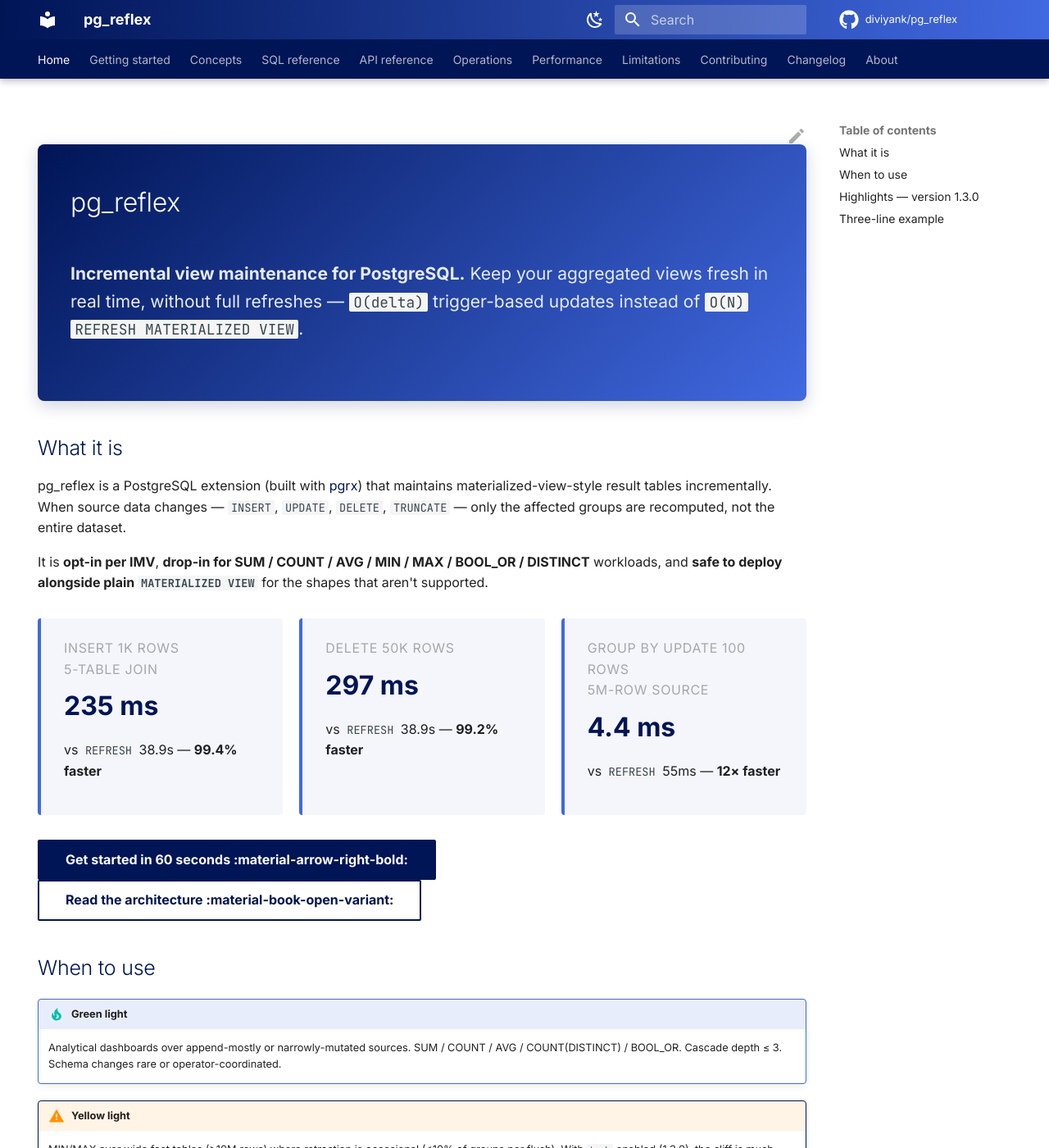
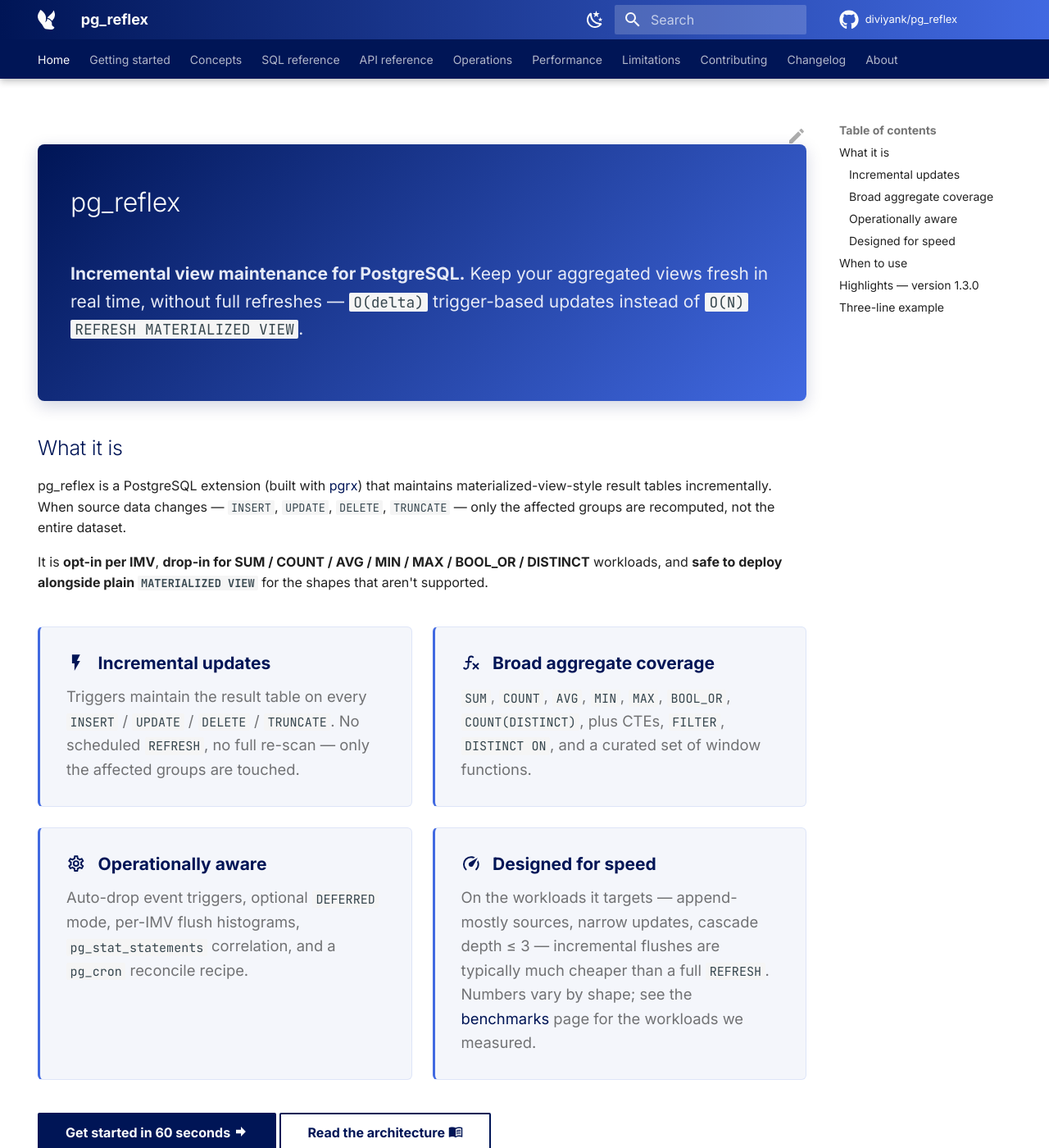
Before and after one commit to diviyank/pg_reflex, an MkDocs documentation site: the page built from docs/index.md, in a window 1280 px wide and 1400 px high. Shown: the whole window at 82% size. Built offline with MkDocs 1.6.1 and Material for MkDocs 9.7.7, drawn with Linux system fonts in a browser that asks for light colours; comment, search, counter and statistics services are not loaded; some of the changed text lies outside the part shown.

Commit message:
docs: improve home tile layout, refresh yellow light after auto-on top-K
Tile layout (overrides/stylesheets/extra.css):
- minmax 240→320px so tiles drop to 2-up at typical 1080-1280px viewports
  instead of cramming 4 narrow columns where headings wrap mid-word.
- More breathing room: 1.5rem padding, 1.25rem gap, 2rem section margin.
- Hover lift + shadow for affordance, subtle border on the card.
- text-wrap: balance on h3 to avoid lopsided heading line breaks.
- Slate (dark) variant tuned to match.

Yellow light review (docs/index.md, docs/operations/deployment-profile.md):
- Drop the "MIN/MAX cliff" yellow entry — auto-on top-K + the UPDATE
  staleness fix close it. MIN/MAX moves into the green-light bucket.
- Add UPDATE-heavy-on-top-K-MIN/MAX as the new yellow entry: scoped
  recompute on every UPDATE is the correctness guarantee but can outweigh
  heap maintenance for UPDATE-dominant workloads. Opt out via topk=0.
- Add DEFERRED >1000-IMV cascade fan-out as a yellow entry (pulled out of
  R4 in the scorecard for visibility).
- Audit risks scorecard: R3 status updated to "auto-enabled" (was "opt-in").
- Highlights — version 1.3.0: top-K bullet rewritten to reflect auto-on.

Bundled: pre-existing index.md restructure from bench-grid to feature-grid,
mkdocs logo + favicon wiring, docs/assets/logo.png.

Co-Authored-By: Claude Opus 4.7 (1M context) <noreply@anthropic.com>

```diff
--- a/docs/index.md
+++ b/docs/index.md
@@ -18,24 +18,26 @@ pg_reflex is a PostgreSQL extension (built with [pgrx](https://github.com/pgcent
 
 It is **opt-in per IMV**, **drop-in for SUM / COUNT / AVG / MIN / MAX / BOOL_OR / DISTINCT** workloads, and **safe to deploy alongside plain `MATERIALIZED VIEW`** for the shapes that aren't supported.
 
-<div class="reflex-bench-grid" markdown>
+<div class="reflex-feature-grid" markdown>
 
-<div class="reflex-bench-card" markdown>
-<div class="label">INSERT 1K rows<br>5-table JOIN</div>
-<div class="value">235&nbsp;ms</div>
-vs `REFRESH` 38.9s — **99.4% faster**
+<div class="reflex-feature-card" markdown>
+### :material-flash: Incremental updates
+Triggers maintain the result table on every `INSERT` / `UPDATE` / `DELETE` / `TRUNCATE`. No scheduled `REFRESH`, no full re-scan — only the affected groups are touched.
 </div>
 
-<div class="reflex-bench-card" markdown>
-<div class="label">DELETE 50K rows</div>
-<div class="value">297&nbsp;ms</div>
-vs `REFRESH` 38.9s — **99.2% faster**
+<div class="reflex-feature-card" markdown>
+### :material-function-variant: Broad aggregate coverage
+`SUM`, `COUNT`, `AVG`, `MIN`, `MAX`, `BOOL_OR`, `COUNT(DISTINCT)`, plus CTEs, `FILTER`, `DISTINCT ON`, and a curated set of window functions.
 </div>
 
-<div class="reflex-bench-card" markdown>
-<div class="label">GROUP BY UPDATE 100 rows<br>5M-row source</div>
-<div class="value">4.4&nbsp;ms</div>
-vs `REFRESH` 55ms — **12× faster**
+<div class="reflex-feature-card" markdown>
+### :material-cog-outline: Operationally aware
+Auto-drop event triggers, optional `DEFERRED` mode, per-IMV flush histograms, `pg_stat_statements` correlation, and a `pg_cron` reconcile recipe.
+</div>
+
+<div class="reflex-feature-card" markdown>
+### :material-speedometer: Designed for speed
+On the workloads it targets — append-mostly sources, narrow updates, cascade depth ≤ 3 — incremental flushes are typically much cheaper than a full `REFRESH`. Numbers vary by shape; see the [benchmarks](performance/benchmarks.md) page for the workloads we measured.
 </div>
 
 </div>
@@ -45,11 +47,11 @@ vs `REFRESH` 55ms — **12× faster**
 
 ## When to use
 
-!!! tip "Green light"
+!!! success "Green light"
     Analytical dashboards over append-mostly or narrowly-mutated sources. SUM / COUNT / AVG / COUNT(DISTINCT) / BOOL_OR. Cascade depth ≤ 3. Schema changes rare or operator-coordinated.
 
 !!! warning "Yellow light"
-    MIN/MAX over wide fact tables (>10M rows) where retraction is occasional (<10% of groups per flush). With `topk` enabled (1.3.0), the cliff is much shallower. Multi-session concurrent DDL on the same IMV graph: tested but not stress-tested beyond 4 concurrent flush sessions.
+    UPDATE-heavy patterns on top-K MIN/MAX IMVs where group cardinality substantially exceeds K — every UPDATE pays a scoped source-scan recompute for affected groups (correctness fix shipped 2026-04-26). If your workload is overwhelmingly UPDATE rather than INSERT+DELETE, opt out via `topk = 0`. Multi-session concurrent DDL on the same IMV graph: tested with 4 concurrent flush sessions, not stress-tested beyond.
 
 !!! danger "Red light"
     `WITH RECURSIVE`, `FULL OUTER JOIN` deltas, `ARRAY_AGG` / `JSON_AGG`. Mission-critical read paths where stale-on-schema-change is worse than downtime (use `pg_reflex.alter_source_policy = 'error'` from 1.2.1 to gate). Multi-tenant platforms where untrusted users can define IMV SQL.
@@ -58,7 +60,7 @@ vs `REFRESH` 55ms — **12× faster**
 
 ## Highlights — version 1.3.0
 
-- **Bounded top-K MIN/MAX heap.** Opt-in `topk=K` parameter on `create_reflex_ivm` keeps the K extremum values per group, turning `O(N)` retractions into `O(K)`.
+- **Bounded top-K MIN/MAX heap, auto-enabled.** Reflex applies `topk=16` automatically to every MIN/MAX intermediate column — retractions stay bounded without operator opt-in. Append-only workloads can opt out via `topk = 0`.
 - **Per-IMV flush histogram.** `reflex_ivm_histogram(view)` returns p50 / p95 / p99 / max from a 64-sample ring buffer.
 - **`pg_stat_statements` correlation.** Each flush body sets `application_name = 'reflex_flush:<view>'`.
 - **Scalar MIN/MAX (no `GROUP BY`)** is a tested supported shape.
--- a/mkdocs.yml
+++ b/mkdocs.yml
@@ -11,6 +11,8 @@ theme:
   name: material
   custom_dir: overrides
   language: en
+  logo: assets/logo.png
+  favicon: assets/logo.png
   font:
     text: Inter
     code: JetBrains Mono
@@ -71,6 +73,9 @@ markdown_extensions:
   - pymdownx.betterem
   - pymdownx.caret
   - pymdownx.details
+  - pymdownx.emoji:
+      emoji_index: !!python/name:material.extensions.emoji.twemoji
+      emoji_generator: !!python/name:material.extensions.emoji.to_svg
   - pymdownx.highlight:
       anchor_linenums: true
       line_spans: __span
--- a/overrides/stylesheets/extra.css
+++ b/overrides/stylesheets/extra.css
@@ -98,22 +98,61 @@
   font-feature-settings: "calt" 1, "liga" 1;
 }
 
-/* Admonition tints */
+/* Admonition tints — keep brand blue for note/tip, traffic-light semantic
+   colors for success / warning / danger. */
 .md-typeset .admonition.tip,
-.md-typeset details.tip {
+.md-typeset details.tip,
+.md-typeset .admonition.note,
+.md-typeset details.note {
   border-color: #4169E1;
 }
 .md-typeset .admonition.tip > .admonition-title,
-.md-typeset details.tip > summary {
+.md-typeset details.tip > summary,
+.md-typeset .admonition.note > .admonition-title,
+.md-typeset details.note > summary {
   background: rgba(65, 105, 225, 0.12);
 }
+
+/* Green — success (used for "Green light") */
+.md-typeset .admonition.success,
+.md-typeset details.success {
+  border-color: #1FA862;
+}
+.md-typeset .admonition.success > .admonition-title,
+.md-typeset details.success > summary {
+  background: rgba(31, 168, 98, 0.12);
+}
+.md-typeset .admonition.success > .admonition-title::before,
+.md-typeset details.success > summary::before {
+  background-color: #1FA862;
+}
+
+/* Amber — warning (used for "Yellow light") */
 .md-typeset .admonition.warning,
 .md-typeset details.warning {
-  border-color: #001556;
+  border-color: #E2A336;
 }
-.md-typeset .admonition.note,
-.md-typeset details.note {
-  border-color: #4169E1;
+.md-typeset .admonition.warning > .admonition-title,
+.md-typeset details.warning > summary {
+  background: rgba(226, 163, 54, 0.14);
+}
+.md-typeset .admonition.warning > .admonition-title::before,
+.md-typeset details.warning > summary::before {
+  background-color: #E2A336;
+}
+
+/* Red — danger (used for "Red light") */
+.md-typeset .admonition.danger,
+.md-typeset details.danger {
+  border-color: #D8423B;
+}
+.md-typeset .admonition.danger > .admonition-title,
+.md-typeset details.danger > summary {
+  background: rgba(216, 66, 59, 0.12);
+}
+.md-typeset .admonition.danger > .admonition-title::before,
+.md-typeset details.danger > summary::before {
+  background-color: #D8423B;
 }
 
 /* Tables — quietly framed in royal blue */
@@ -150,37 +189,74 @@
   font-size: 1.05rem;
 }
 
-/* Big-three benchmark cards on the home page */
-.reflex-bench-grid {
+/* Feature tiles on the home page */
+.reflex-feature-grid {
   display: grid;
-  grid-template-columns: repeat(auto-fit, minmax(220px, 1fr));
-  gap: 1rem;
-  margin: 1.5rem 0;
+  /* Wider min so headings don't wrap mid-word at 1080-1280px viewports.
+     auto-fit collapses to 2-up at 800-1100px and 1-up below 800px. */
+  grid-template-columns: repeat(auto-fit, minmax(320px, 1fr));
+  gap: 1.25rem;
+  margin: 2rem 0;
 }
-.reflex-bench-card {
+.reflex-feature-card {
   background: #F4F6FB;
-  border-left: 4px solid #4169E1;
-  padding: 1.2rem 1.4rem;
-  border-radius: 4px;
+  border: 1px solid rgba(65, 105, 225, 0.12);
+  border-left: 3px solid #4169E1;
+  padding: 1.5rem 1.6rem;
+  border-radius: 6px;
+  transition: transform 0.18s ease, box-shadow 0.18s ease, border-color 0.18s ease;
+  display: flex;
+  flex-direction: column;
 }
-.reflex-bench-card .label {
-  color: var(--md-default-fg-color--lighter);
-  font-size: 0.8rem;
-  letter-spacing: 0.04em;
-  text-transform: uppercase;
+.reflex-feature-card:hover {
+  transform: translateY(-2px);
+  box-shadow: 0 8px 24px rgba(0, 21, 86, 0.08);
+  border-left-color: #5577E8;
 }
-.reflex-bench-card .value {
+.reflex-feature-card h3 {
+  margin: 0 0 0.6rem;
   color: #001556;
-  font-size: 1.6rem;
+  font-size: 1.05rem;
   font-weight: 600;
-  margin: 0.3rem 0 0.2rem;
+  letter-spacing: 0;
+  line-height: 1.35;
+  /* Keep heading on a single line when the column is wide enough.
+     Falls back gracefully on narrow viewports. */
+  text-wrap: balance;
 }
-[data-md-color-scheme="slate"] .reflex-bench-card {
+.reflex-feature-card h3 .twemoji,
+.reflex-feature-card h3 svg {
+  height: 1.15em;
+  width: 1.15em;
+  vertical-align: -0.18em;
+  margin-right: 0.45em;
+  flex-shrink: 0;
+}
+.reflex-feature-card p {
+  margin: 0;
+  font-size: 0.92rem;
+  line-height: 1.6;
+  color: var(--md-default-fg-color--light);
+}
+.reflex-feature-card p code {
+  font-size: 0.82em;
+  padding: 0.05em 0.3em;
+}
+[data-md-color-scheme="slate"] .reflex-feature-card {
   background: #1A1F2E;
+  border-color: rgba(122, 149, 232, 0.18);
 }
-[data-md-color-scheme="slate"] .reflex-bench-card .value {
+[data-md-color-scheme="slate"] .reflex-feature-card:hover {
+  box-shadow: 0 8px 24px rgba(0, 0, 0, 0.35);
+}
+[data-md-color-scheme="slate"] .reflex-feature-card h3 {
   color: #7A95E8;
 }
+
+/* Inline traffic-light icon tints — use as `:icon:{ .light-green }` etc. */
+.md-typeset .light-green svg { fill: #1FA862; }
+.md-typeset .light-amber svg { fill: #E2A336; }
+.md-typeset .light-red svg   { fill: #D8423B; }
 
 /* Search box bg — match palette */
 .md-search__form {
```
Also changed, not shown: docs/operations/deployment-profile.md (+11 -8 lines), docs/assets/logo.png (added).
